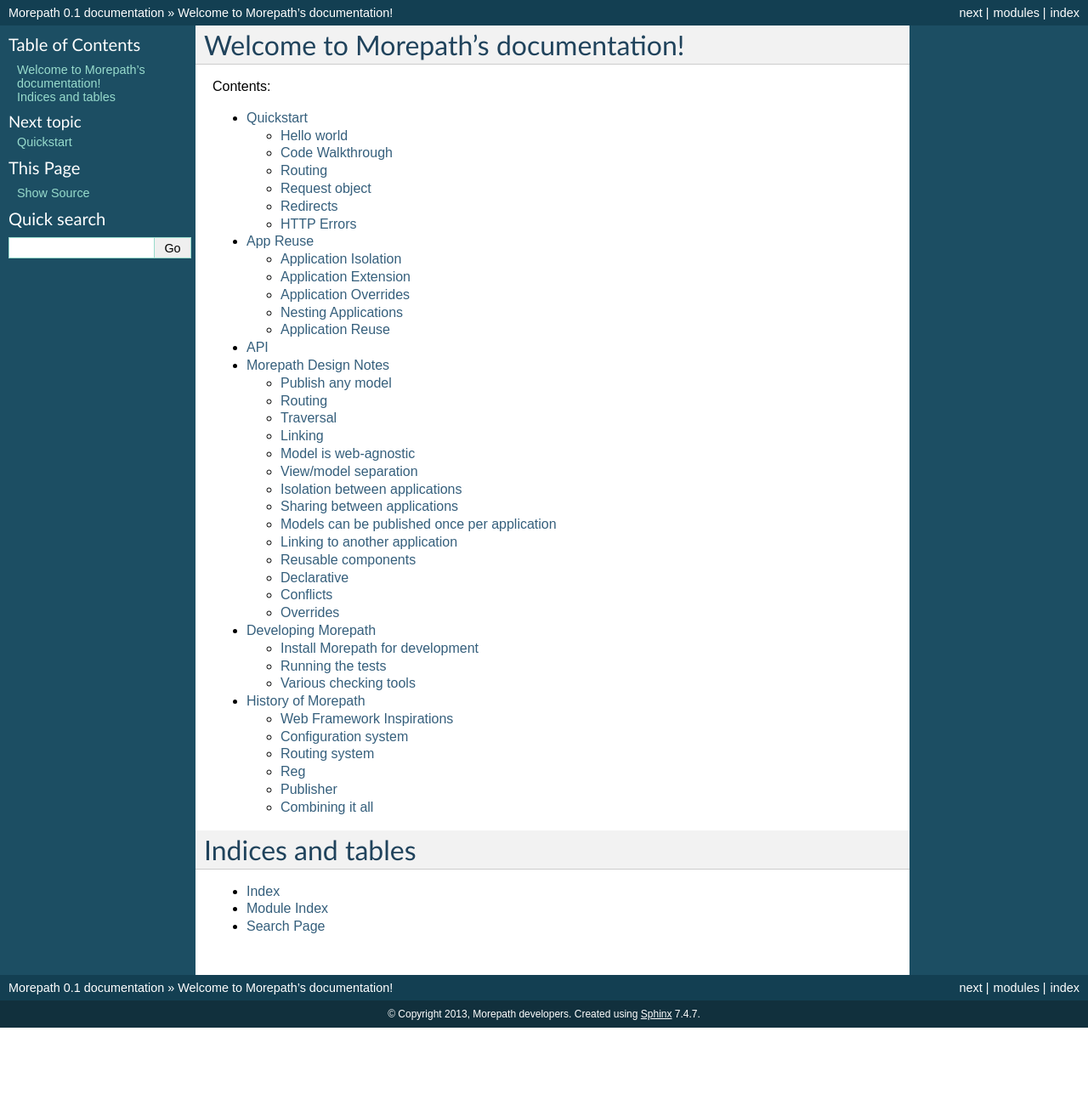
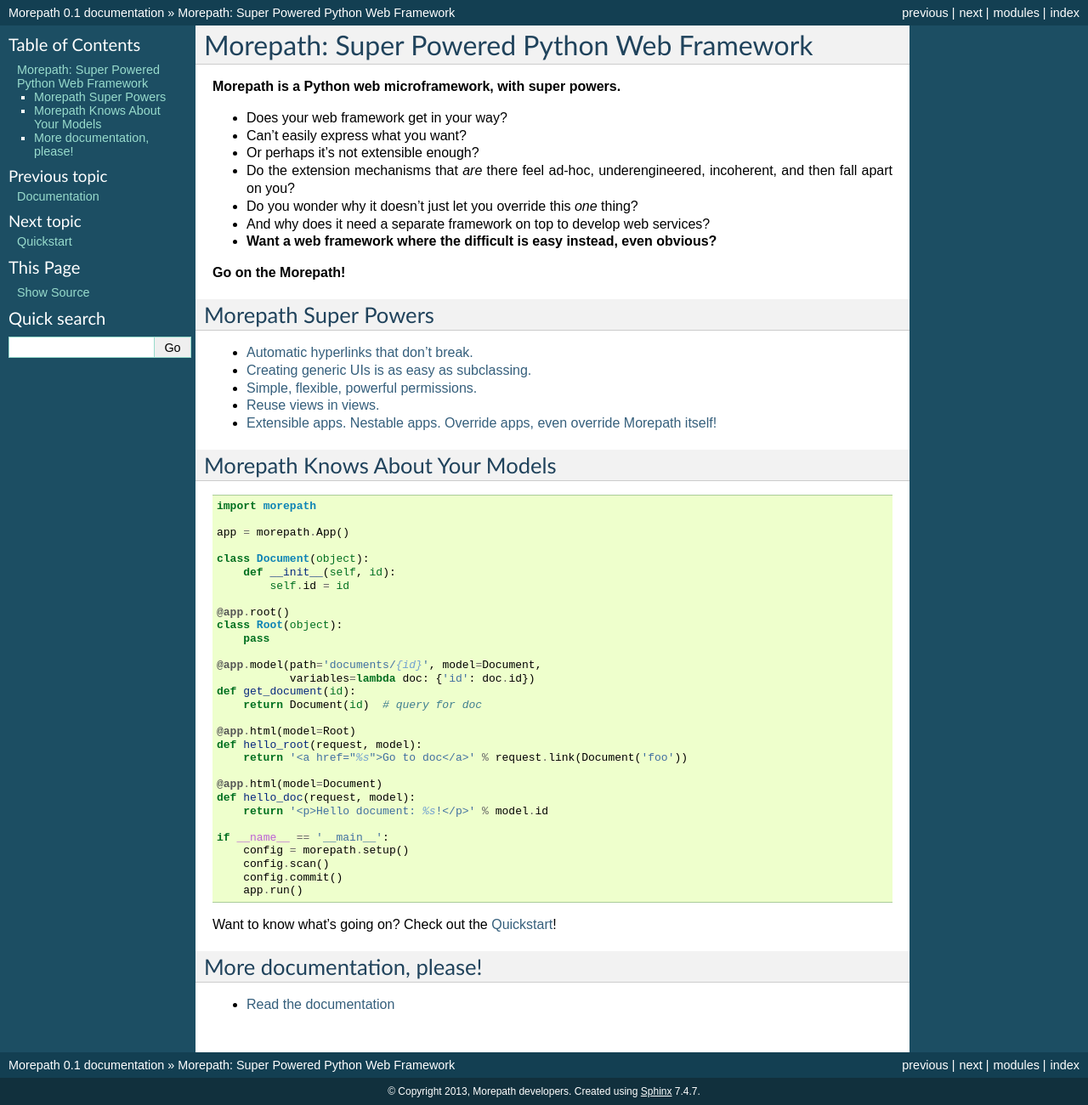
Before and after one commit to morepath/morepath, a Sphinx documentation site: the page built from doc/index.rst, in a window 1280 px wide. Shown: the whole page at 85% size. Built offline with Sphinx 7.4.7, drawn with Linux system fonts in a browser that asks for light colours; before the commit the page ends 1209 px from its top, so only the background shows below that.

Commit message:
A lot more docs.

```diff
--- a/doc/api.rst
+++ b/doc/api.rst
@@ -1,5 +1,5 @@
-API
-===
+Morepath API
+============
 
 .. py:module:: morepath
 
@@ -29,6 +29,8 @@
 .. autoclass:: morepath.security.BasicAuthIdentityPolicy
   :members:
 
+.. autodata:: morepath.security.NO_IDENTITY
+
 .. autoclass:: Config
   :members:
 
--- a/doc/conf.py
+++ b/doc/conf.py
@@ -47,7 +47,7 @@
 #source_encoding = 'utf-8-sig'
 
 # The master toctree document.
-master_doc = 'index'
+master_doc = 'toc'
 
 # General information about the project.
 project = u'Morepath'
--- a/doc/design.rst
+++ b/doc/design.rst
@@ -1,5 +1,5 @@
-Morepath Design Notes
-=====================
+Design Notes
+============
 
 Some of the use cases that influenced Morepath's design are documented
 here.
--- a/doc/index.rst
+++ b/doc/index.rst
@@ -3,25 +3,83 @@
    You can adapt this file completely to your liking, but it should at least
    contain the root `toctree` directive.
 
-Welcome to Morepath's documentation!
-====================================
+Morepath: Super Powered Python Web Framework
+============================================
 
-Contents:
+**Morepath is a Python web microframework, with super powers.**
 
-.. toctree::
-   :maxdepth: 2
+* Does your web framework get in your way?
 
-   quickstart
-   app_reuse
-   api
-   design
-   developing
-   history
+* Can't easily express what you want?
 
+* Or perhaps it's not extensible enough?
 
-Indices and tables
-==================
+* Do the extension mechanisms that *are* there feel ad-hoc,
+  underengineered, incoherent, and then fall apart on you?
 
-* :ref:`genindex`
-* :ref:`modindex`
-* :ref:`search`
+* Do you wonder why it doesn't just let you override this *one* thing?
+
+* And why does it need a separate framework on top to develop web
+  services?
+
+* **Want a web framework where the difficult is easy instead, even
+  obvious?**
+
+**Go on the Morepath!**
+
+Morepath Super Powers
+---------------------
+
+* :ref:`Automatic hyperlinks that don't break. <easy-linking>`
+
+* :ref:`Creating generic UIs is as easy as subclassing. <generic-ui>`
+
+* :ref:`Simple, flexible, powerful permissions. <model-driven-permissions>`
+
+* :ref:`Reuse views in views. <composable-views>`
+
+* :ref:`Extensible apps. Nestable apps. Override apps, even override
+  Morepath itself! <extensible-apps>`
+
+Morepath Knows About Your Models
+--------------------------------
+
+::
+
+  import morepath
+
+  app = morepath.App()
+
+  class Document(object):
+      def __init__(self, id):
+          self.id = id
+
+  @app.root()
+  class Root(object):
+      pass
+
+  @app.model(path='documents/{id}', model=Document,
+             variables=lambda doc: {'id': doc.id})
+  def get_document(id):
+      return Document(id)  # query for doc
+
+  @app.html(model=Root)
+  def hello_root(request, model):
+      return '<a href="%s">Go to doc</a>' % request.link(Document('foo'))
+
+  @app.html(model=Document)
+  def hello_doc(request, model):
+      return '<p>Hello document: %s!</p>' % model.id
+
+  if __name__ == '__main__':
+      config = morepath.setup()
+      config.scan()
+      config.commit()
+      app.run()
+
+Want to know what's going on? Check out the :doc:`Quickstart <quickstart>`!
+
+More documentation, please!
+---------------------------
+
+* :doc:`Read the documentation <toc>`
--- /dev/null
+++ b/doc/superpowers.rst
@@ -0,0 +1,157 @@
+Superpowers
+===========
+
+We said Morepath has super powers. Are they hard to use, then? No:
+they're not only powerful, but als easy to use, which makes them even
+more super!
+
+.. _easy-linking:
+
+Link with Ease
+--------------
+
+Since Morepath knows about your models, it can generate links to them. If
+you have a model instance (for instance through a database query), you
+can get a link to it by calling :meth:`morepath.Request.link`::
+
+  request.link(my_model)
+
+Want a link to its edit view (or whatever named view you want)? Just
+do::
+
+  request.link(my_model, 'edit')
+
+If you create links this way everywhere (and why shouldn't you?), you
+know your application's links will never break.
+
+.. _generic-ui:
+
+Generic UI
+----------
+
+Morepath knows about model inheritance. It lets you define views for a
+base class that will automatically also become available for all
+subclasses. This is a powerful mechanism to let you write generic UIs.
+
+For example, if we have this generic base class::
+
+  class ContainerBase(object):
+      def entries(self):
+         """All entries in the container returned as a list."""
+
+We can easily define a generic default view that works for all
+subclasses::
+
+  @app.view(model=ContainerBase)
+  def overview(request, model):
+      return ', '.join([entry.title for entry in model.entries()])
+
+But what if you want to do something different for a particular
+subclass? What if ``MySpecialContainer`` needs it own custom default
+view? Easy::
+
+  @app.view(model=MySpecialContainer):
+  def special_overview(request, model):
+      return "A special overview!"
+
+Morepath leverages the power of the flexible Reg_ generic function
+library to accomplish this.
+
+.. _Reg: http://reg.readthedocs.org
+
+.. _model-driven-permissions:
+
+Model-driven Permissions
+------------------------
+
+Morepath features a very flexible but easy to use permission system.
+Let's say we have an ``Edit`` permission; it's just a class::
+
+  class Edit(object):
+     pass
+
+And we have a view for some ``Document`` class that we only want to be
+accessible if the user has an edit permission::
+
+  @app.view(model=Document, permission=Edit)
+  def edit_document(request, model):
+      return "Editable"
+
+How does Morepath know whether someone has ``Edit`` permission? We
+need to tell it using the :meth:`morepath.AppBase.permission`
+directive. We can implement any rule we want, for instance this one::
+
+  @app.permission(model=Document, permission=Edit)
+  def have_edit_permission(model, identity):
+      return model.has_permission(identity.userid)
+
+Instead of a specific rule that only works for ``Document``, we can
+also give our app a broad rule (use ``model=object``).
+
+.. _composable-views:
+
+Composable Views
+----------------
+
+Let's say you have a JSON view for a ``Document`` class::
+
+  @app.json(model=Document)
+  def document_json(request, model):
+      return {'title': model.title}
+
+And now we have a view for a container that contains documents. We want
+to automatically render the JSON views of the documents in a list. We
+can write this::
+
+  @app.json(model=DocumentContainer)
+  def document_container_json(request, model):
+     return [document_json(request, doc) for doc in model.entries()]
+
+Here we've used ``document_json`` ourselves. But what now if the container
+does not only contain ``Document`` instances? What if one of them is
+a ``SpecialDocument``? Our ``document_container_json`` function would
+break. How to fix it? Easy, we can use :meth:`morepath.Request.view`::
+
+  @app.json(model=DocumentContainer)
+  def document_container_json(request, model):
+     return [request.view(doc) for doc in model.entries()]
+
+Now ``document_container_json`` will work for anything in the
+container model that has a default view!
+
+.. _extensible-apps:
+
+Extensible Applications
+-----------------------
+
+Somebody else has written an application with Morepath. It contains lots
+of stuff that does exactly what you want, and one view that *doesn't*
+do what you want::
+
+  @app.view(model=Document)
+  def recalcitrant_view(request, model):
+      return "The wrong thing!"
+
+Ugh! We can't just change the application as it needs to continue to
+work in its original form. Besides, it's being maintained by someone
+else. What do we do now? Monkey-patch? Not at all: Morepath got you
+covered. You simply create a new application that extends the original::
+
+  my_app = morepath.App(extends=app)
+
+We now have an application that does exactly what ``app`` does. Now
+to override that one view to do what we want::
+
+  @app.view(model=Document)
+  def whatwewant(request, model):
+     return "The right thing!"
+
+And we're done!
+
+It's not just the view directive that works this way: *all* Morepath
+directives work this way. Using the :meth:`morepath.AppBase.function`
+decorator you could even override the core functionality of Morepath
+itself!
+
+Morepath also lets you mount one application within another, allowing
+composition-based reuse. See :doc:`app_reuse` for more information.
```
Also changed, not shown: doc/toc.rst (added, +25 -0 lines).
